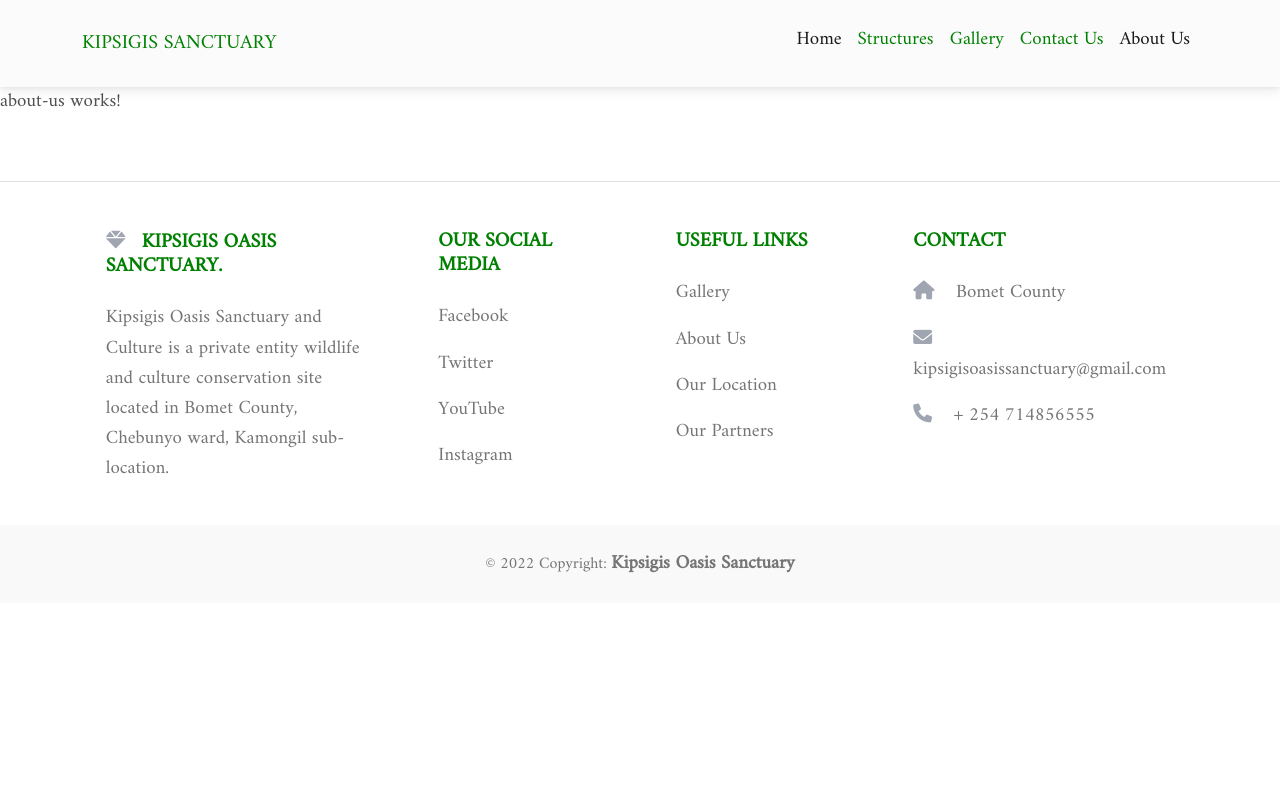
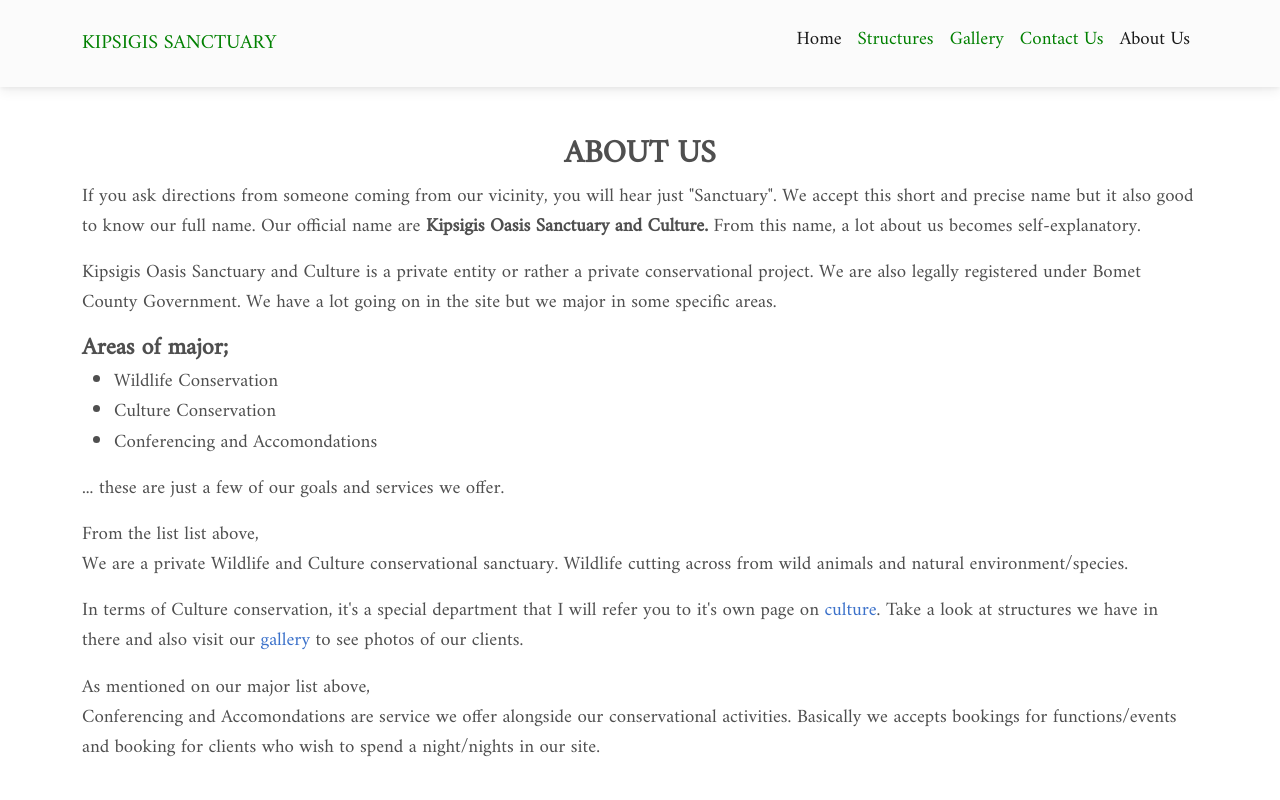
Before and after one commit to Vitalis-Kirui/Oasis-Sanctuary, an Angular app in the folder Sanctuary-UI/: page /about-us in a window 1280 px wide. Shown: the top 800 px of the page. Built offline with nearby package versions, Linux system fonts and the light colour scheme.

Commit message:
creating an about us page

```diff
--- a/Sanctuary-UI/src/app/Components/about-us/about-us.component.html
+++ b/Sanctuary-UI/src/app/Components/about-us/about-us.component.html
@@ -1 +1,65 @@
-<p>about-us works!</p>
+<div class="container-fluid">
+
+    <div class="container ">
+
+        <div class="row">
+
+            <div class="col-md-12 mx-auto my-5 mb-5 content">
+
+                <div class="headings text-center">
+                    <h2>ABOUT US</h2>
+                </div>
+
+                <p>
+                    If you ask directions from someone coming from our vicinity, you will hear just "Sanctuary".
+                    We accept this short and precise name but it also good to know our full name. Our official
+                    name are <strong><span class="name">Kipsigis Oasis Sanctuary and Culture.</span></strong> From this
+                    name, a lot about
+                    us becomes self-explanatory.
+                </p>
+                <p>
+                    Kipsigis Oasis Sanctuary and Culture is a private entity or rather a private conservational
+                    project. We are also legally registered under Bomet County Government. We have a lot going on
+                    in the site but we major in some specific areas.
+                </p>
+
+                <div class="majors mb-3">
+
+                    <h4 class="my-1"><strong>Areas of major;</strong></h4>
+                    <!-- <hr> -->
+                    <ul>
+                        <li>Wildlife Conservation</li>
+                        <li>Culture Conservation</li>
+                        <li>Conferencing and Accomondations</li>
+                    </ul>
+                    <p>... these are just a few of our goals and services we offer.</p>
+
+                </div>
+
+                <p>
+                    From the list list above, <br>
+                    We are a private Wildlife and Culture conservational sanctuary. Wildlife cutting across from wild
+                    animals and
+                    natural environment/species.
+                </p>
+                <p>
+                    In terms of Culture conservation, it's a special department that I will refer you to it's own page
+                    on <a href="structures/culture-center">culture</a>.
+                    Take a look at structures we have in there and also visit our <a href="gallery">gallery</a> to see
+                    photos of our clients.
+                </p>
+                <p>
+                    As mentioned on our major list above, <br>
+                    Conferencing and Accomondations are service we offer alongside our conservational activities.
+                    Basically we accepts bookings for functions/events and booking for clients who wish to spend a
+                    night/nights in
+                    our site.
+                </p>
+
+            </div>
+
+        </div>
+
+    </div>
+
+</div>
```
